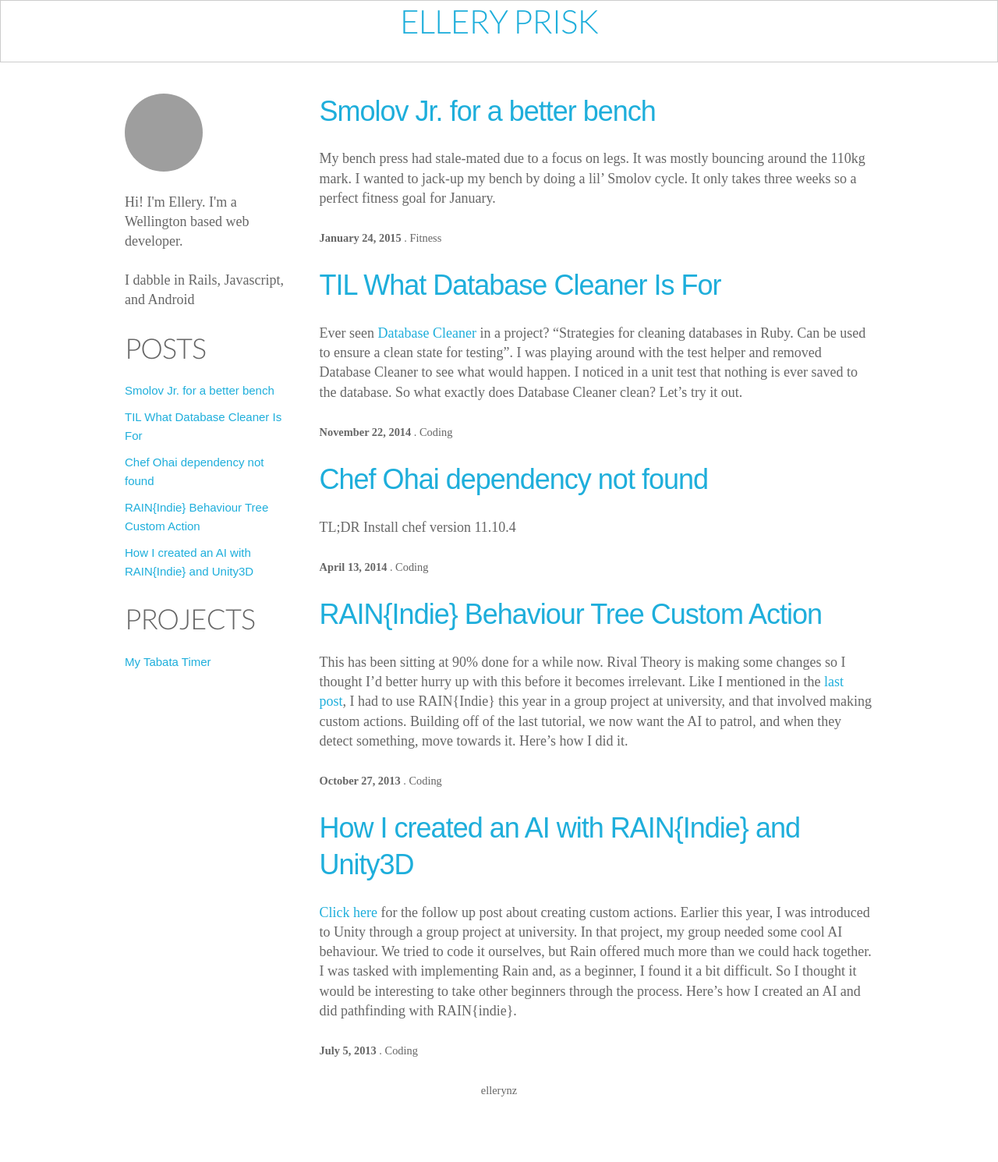
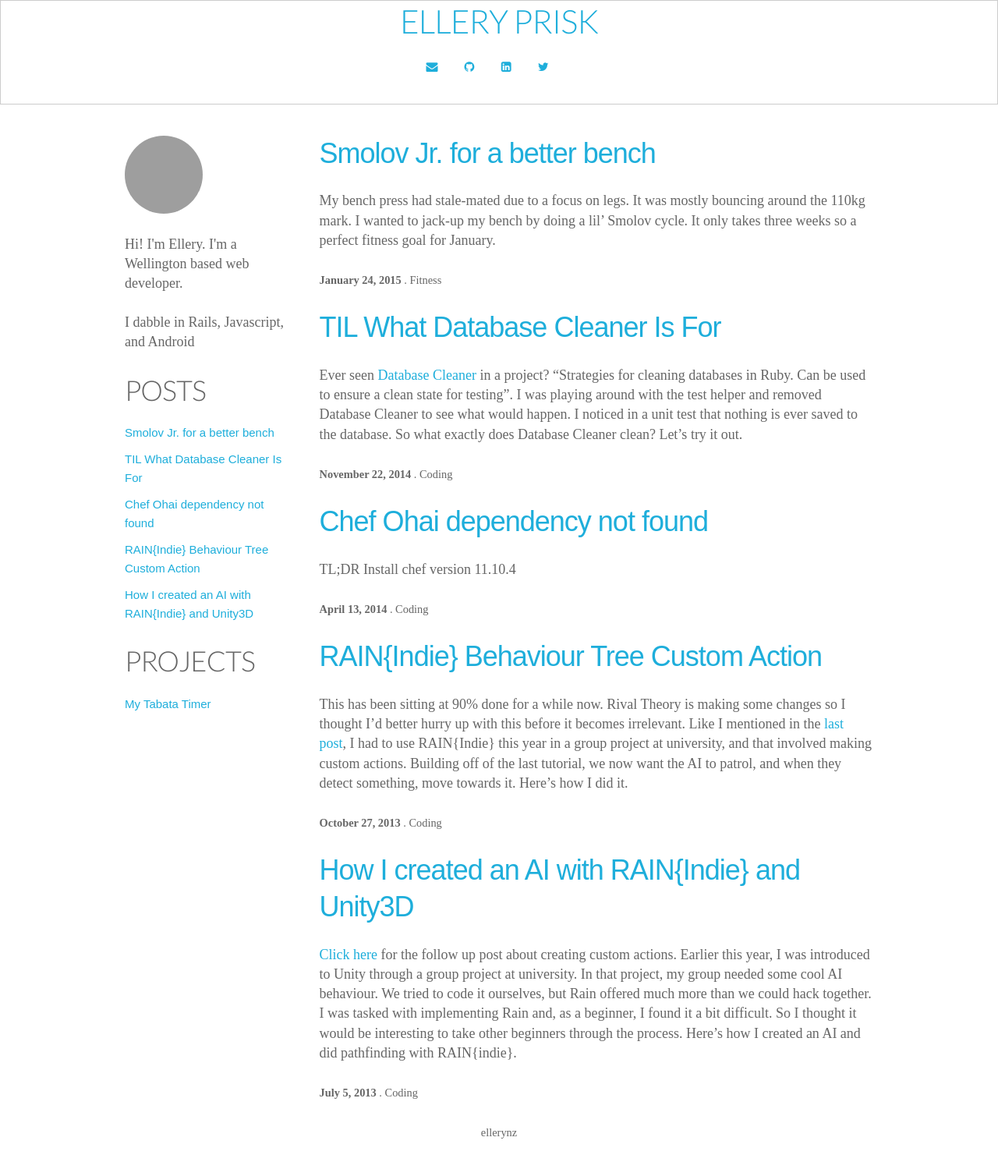
Before and after one commit to ellerynz/ellerynz.github.io, a Jekyll site: the page built from index.html, in a window 1280 px wide. Shown: the whole page at 78% size. Built offline with Jekyll 4.4.1, drawn with Linux system fonts in a browser that asks for light colours; nearby versions of some CDN libraries; some web fonts are replaced; before the commit the page ends 1436 px from its top, so only the background shows below that; grey boxes are pictures that could not be loaded.

Commit message:
Use font awesome for icons

```diff
--- a/_includes/header.html
+++ b/_includes/header.html
@@ -2,10 +2,10 @@
   <a href="{{baseurl}}/">
     <h2 class="header">ELLERY PRISK</h2>
   </a>
-  <ul class="nav">
-    <li><a href="mailto:hello@ellerynz.com"><i class="fi-mail"></i></a></li>
-    <li><a href="https://github.com/ellerynz"><i class="fi-social-github"></i></a></li>
-    <li><a href="http://www.linkedin.com/pub/ellery-prisk/78/29a/b89"><i class="fi-social-linkedin"></i></a></li>
-    <li><a href="https://twitter.com/ellerynz"><i class="fi-social-twitter"></i></a></li>
+  <ul class="nav horizontal">
+    <li><a href="mailto:hello@ellerynz.com"><i class="fa fa-envelope"></i></a></li>
+    <li><a href="https://github.com/ellerynz"><i class="fa fa-github"></i></a></li>
+    <li><a href="http://www.linkedin.com/pub/ellery-prisk/78/29a/b89"><i class="fa fa-linkedin-square"></i></a></li>
+    <li><a href="https://twitter.com/ellerynz"><i class="fa fa-twitter"></i></a></li>
   </ul>
 </header>
--- a/_layouts/default.html
+++ b/_layouts/default.html
@@ -7,6 +7,7 @@
 
     <link rel="stylesheet" type="text/css" href="http://fonts.googleapis.com/css?family=Lato:300,400,700|Gentium+Book+Basic">
     <link rel="stylesheet" href="{{baseurl}}/stylesheets/app.css">
+    <link rel="stylesheet" href="http://maxcdn.bootstrapcdn.com/font-awesome/4.2.0/css/font-awesome.min.css" type="text/css">
     <meta name="viewport" content="width=device-width, initial-scale=1, user-scalable=no">
     <!--[if lt IE 9]>
     <script src="//html5shiv.googlecode.com/svn/trunk/html5.js"></script>
--- a/_sass/_styles.scss
+++ b/_sass/_styles.scss
@@ -9,6 +9,11 @@ body {
 
 ul.nav {
   list-style-type: none;
+}
+
+ul.horizontal > li {
+  display: inline-block;
+  margin-right: 30px;
 }
 
 .header {
```
